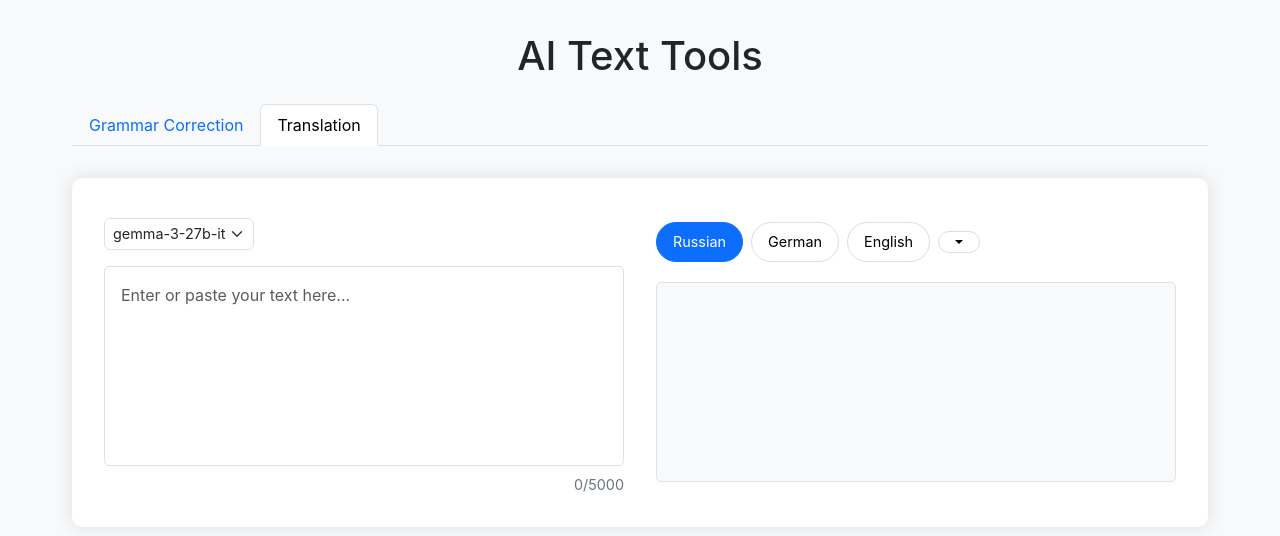
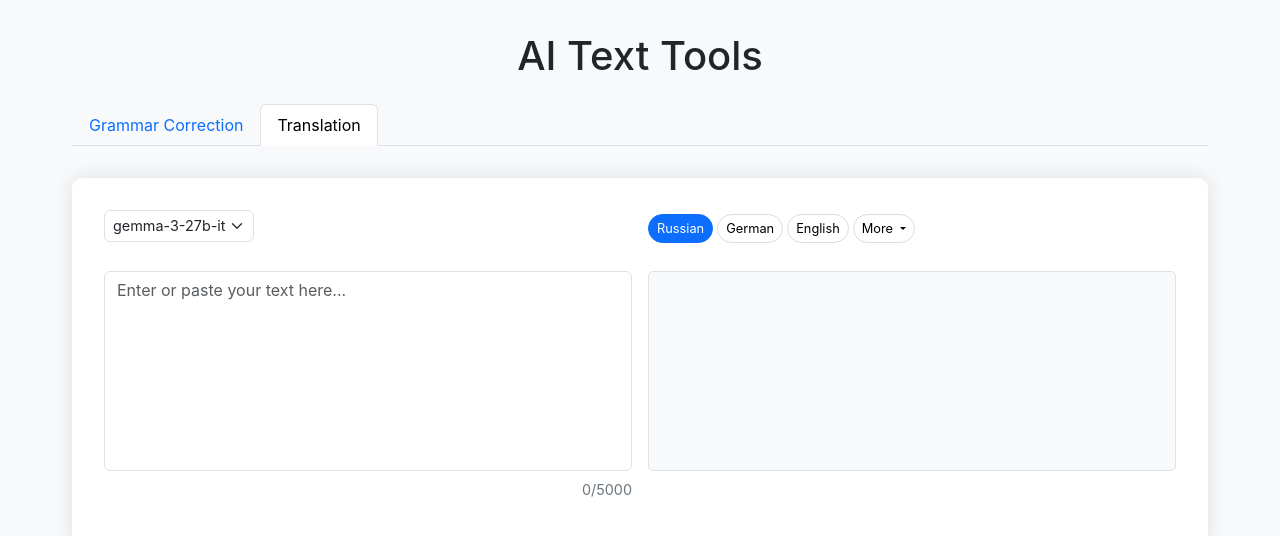
Before and after one commit to georgelvov/ai-text-tools-frontend, a React (Create React App) app: page / in a window 1280 px wide. Both pictures are taken after a click on the button "Translation". Shown: the top 536 px of the page. Built offline with nearby package versions, Linux system fonts and the light colour scheme.

Commit message:
fix translator #1

```diff
--- a/src/App.css
+++ b/src/App.css
@@ -202,6 +202,27 @@ body {
     margin-bottom: 1rem;
 }
 
+/* Специальные стили для кнопок языка в Translation */
+.tool-form .language-selector {
+    margin-bottom: 1rem;
+    display: flex;
+    justify-content: flex-end;
+}
+
+.tool-form .language-buttons {
+    gap: 0.25rem;
+}
+
+.tool-form .lang-btn {
+    padding: 0.25rem 0.5rem;
+    font-size: 0.8rem;
+}
+
+/* Контейнер для правого text-box с относительным позиционированием */
+.tool-form .text-boxes .text-box:last-child {
+    position: relative;
+}
+
 .text-box .controls {
     margin-bottom: 1rem;
 }
@@ -335,3 +356,112 @@ body {
 .result-container {
     position: relative;
 }
+
+/* CSS Grid для компонента Translation */
+.translation-grid {
+    display: grid;
+    grid-template-columns: 1fr 1fr;
+    grid-template-rows: auto auto;
+    gap: 0.5rem 1rem;
+    margin-bottom: 1rem;
+}
+
+.grid-cell {
+    display: flex;
+    flex-direction: column;
+}
+
+.model-cell {
+    align-items: flex-start;
+}
+
+.language-cell {
+    align-items: flex-start;
+}
+
+.input-cell {
+    min-height: 200px;
+}
+
+.output-cell {
+    min-height: 200px;
+}
+
+/* Стили для текстовых полей */
+.input-cell textarea,
+.output-cell .result-box {
+    min-height: 200px;
+    height: 200px;
+    resize: none;
+}
+
+/* Стили для кнопок языка в grid */
+.language-selector {
+    display: flex;
+    justify-content: flex-start;
+}
+
+.language-buttons {
+    display: flex;
+    gap: 0.25rem;
+    align-items: center;
+}
+
+.lang-btn {
+    padding: 0.25rem 0.5rem;
+    border: 1px solid #ddd;
+    background: white;
+    border-radius: 20px;
+    cursor: pointer;
+    font-size: 0.8rem;
+    transition: all 0.2s;
+}
+
+.lang-btn:hover {
+    background: #f8f9fa;
+    border-color: #adb5bd;
+}
+
+.lang-btn.active {
+    background: #0d6efd;
+    color: white;
+    border-color: #0d6efd;
+}
+
+/* Определенный язык */
+.detected-language {
+    font-style: italic;
+    color: #6c757d;
+    font-size: 0.9rem;
+    text-align: center;
+    margin-top: 0.5rem;
+}
+
+/* CSS Grid для компонента GrammarCorrection */
+.grammar-grid {
+    display: grid;
+    grid-template-columns: 1fr 1fr;
+    grid-template-rows: auto auto;
+    gap: 0.5rem 1rem;
+    margin-bottom: 1rem;
+}
+
+/* Отступ для верхних ячеек в GrammarCorrection */
+.grammar-grid .model-cell,
+.grammar-grid .empty-cell {
+    margin-bottom: 1.5rem;
+}
+
+/* Стили для текстовых полей в GrammarCorrection */
+.grammar-grid .input-cell textarea,
+.grammar-grid .output-cell .result-textarea {
+    min-height: 200px;
+    height: 200px;
+    resize: none;
+}
+
+/* Пустая ячейка для симметрии */
+.empty-cell {
+    display: flex;
+    align-items: flex-start;
+}
--- a/src/components/Translation.js
+++ b/src/components/Translation.js
@@ -1,4 +1,4 @@
-import React, { useState, useCallback } from 'react';
+import React, { useState, useCallback, useRef, useEffect } from 'react';
 import './Translation.css';
 
 const Translation = () => {
@@ -8,9 +8,28 @@ const Translation = () => {
   const [detectedLanguage, setDetectedLanguage] = useState('');
   const [loading, setLoading] = useState(false);
   const [error, setError] = useState('');
-  const [processingIndicator, setProcessingIndicator] = useState(false);
   const [selectedLanguage, setSelectedLanguage] = useState('Russian');
   const [showDropdown, setShowDropdown] = useState(false);
+
+  // Refs для доступа к актуальным значениям в debounced функции
+  const textRef = useRef(text);
+  const modelRef = useRef(model);
+  const selectedLanguageRef = useRef(selectedLanguage);
+  const debounceTimeoutRef = useRef(null);
+  const isPastingRef = useRef(false);
+
+  // Обновляем refs при изменении значений
+  useEffect(() => {
+    textRef.current = text;
+  }, [text]);
+
+  useEffect(() => {
+    modelRef.current = model;
+  }, [model]);
+
+  useEffect(() => {
+    selectedLanguageRef.current = selectedLanguage;
+  }, [selectedLanguage]);
 
   const languages = [
     { name: 'Russian', code: 'Russian' },
@@ -19,26 +38,12 @@ const Translation = () => {
     { name: 'Greek', code: 'Greek' }
   ];
 
-  // Debounce function
-  const debounce = useCallback((func, wait) => {
-    let timeout;
-    return function executedFunction(...args) {
-      const later = () => {
-        clearTimeout(timeout);
-        func(...args);
-      };
-      clearTimeout(timeout);
-      timeout = setTimeout(later, wait);
-    };
-  }, []);
-
   // Process text function for translation
   const processTranslateText = async () => {
-    const trimmedText = text.trim();
+    const trimmedText = textRef.current.trim();
     if (!trimmedText || trimmedText.length < 3) {
       setTranslatedText('');
       setDetectedLanguage('');
-      setProcessingIndicator(false);
       return;
     }
 
@@ -46,9 +51,6 @@ const Translation = () => {
     setError('');
     setTranslatedText('');
     setDetectedLanguage('');
-
-    // Show processing indicator
-    setProcessingIndicator(true);
 
     try {
       const response = await fetch('http://localhost:8080/api/translate', {
@@ -58,8 +60,8 @@ const Translation = () => {
         },
         body: JSON.stringify({
           text: trimmedText,
-          model,
-          targetLanguage: selectedLanguage
+          model: modelRef.current,
+          targetLanguage: selectedLanguageRef.current
         })
       });
 
@@ -70,48 +72,67 @@ const Translation = () => {
       const data = await response.json();
       setDetectedLanguage(`Detected language: ${data.detectedLanguage}`);
       setTranslatedText(data.translatedText);
-      setProcessingIndicator(false);
     } catch (error) {
       setError('An error occurred while processing your request. Please try again later.');
       console.error('Error:', error);
       setTranslatedText('');
-      setProcessingIndicator(false);
     } finally {
       setLoading(false);
     }
   };
 
   // Create debounced version of the process function
-  const debouncedTranslateProcess = useCallback(
-    debounce(() => {
-      setProcessingIndicator(false);
+  const debouncedTranslateProcess = useCallback(() => {
+    // Очищаем предыдущий timeout
+    if (debounceTimeoutRef.current) {
+      clearTimeout(debounceTimeoutRef.current);
+    }
+
+    debounceTimeoutRef.current = setTimeout(() => {
+      debounceTimeoutRef.current = null;
       processTranslateText();
-    }, 1500),
-    [text, model, selectedLanguage]
-  );
+    }, 1500);
+  }, []); // Убираем зависимости, так как используем refs
 
   // Handle text input
   const handleTextChange = (e) => {
     const newText = e.target.value;
     setText(newText);
 
+    // Если это вставка, не запускаем debounce
+    if (isPastingRef.current) {
+      return;
+    }
+
     if (newText.trim().length === 0) {
       setTranslatedText('');
       setDetectedLanguage('');
-      setProcessingIndicator(false);
+      // Очищаем debounce timeout
+      if (debounceTimeoutRef.current) {
+        clearTimeout(debounceTimeoutRef.current);
+        debounceTimeoutRef.current = null;
+      }
       return;
     }
 
     if (newText.length >= 3) {
-      setProcessingIndicator(true);
       debouncedTranslateProcess();
     }
   };
 
   // Handle model change
   const handleModelChange = (e) => {
-    setModel(e.target.value);
-    if (text.trim().length >= 3) {
+    const newModel = e.target.value;
+    setModel(newModel);
+    // Сразу обновляем ref для модели
+    modelRef.current = newModel;
+
+    if (textRef.current.trim().length >= 3) {
+      // Очищаем debounce timeout и сразу обрабатываем
+      if (debounceTimeoutRef.current) {
+        clearTimeout(debounceTimeoutRef.current);
+        debounceTimeoutRef.current = null;
+      }
       processTranslateText();
     }
   };
@@ -120,27 +141,56 @@ const Translation = () => {
   const handleLanguageClick = (language) => {
     setSelectedLanguage(language);
     setShowDropdown(false);
-    if (text.trim().length >= 3) {
+    // Сразу обновляем ref для языка
+    selectedLanguageRef.current = language;
+
+    if (textRef.current.trim().length >= 3) {
+      // Очищаем debounce timeout и сразу обрабатываем
+      if (debounceTimeoutRef.current) {
+        clearTimeout(debounceTimeoutRef.current);
+        debounceTimeoutRef.current = null;
+      }
       processTranslateText();
     }
   };
 
   // Handle paste event
   const handlePaste = () => {
+    // Устанавливаем флаг вставки
+    isPastingRef.current = true;
+
+    // Очищаем debounce timeout, так как вставка должна обрабатываться сразу
+    if (debounceTimeoutRef.current) {
+      clearTimeout(debounceTimeoutRef.current);
+      debounceTimeoutRef.current = null;
+    }
+
+    // Небольшая задержка, чтобы текст успел вставиться и onChange сработал
     setTimeout(() => {
-      if (text.trim()) {
+      if (textRef.current.trim()) {
         processTranslateText();
       }
+      // Сбрасываем флаг вставки
+      isPastingRef.current = false;
     }, 100);
   };
+
+  // Cleanup при размонтировании компонента
+  useEffect(() => {
+    return () => {
+      // Очищаем debounce timeout
+      if (debounceTimeoutRef.current) {
+        clearTimeout(debounceTimeoutRef.current);
+      }
+    };
+  }, []);
 
   return (
     <div className="tool-form">
       <form>
-        <div className="text-boxes">
-          <div className="text-box-section">
-            <div className="controls">
-              <div className="controls-row">
+        <div className="translation-grid">
+          {/* Ячейка 1: Выбор модели */}
+          <div className="grid-cell model-cell">
             <div className="model-container">
               <select
                 className="form-select model-select"
@@ -152,27 +202,10 @@ const Translation = () => {
                 <option value="gemini-2.5-flash">gemini-2.5-flash</option>
               </select>
             </div>
-                <div className="detected-language">
-                  {detectedLanguage}
           </div>
-              </div>
-            </div>
-            <div className="text-box">
-              <textarea
-                className="form-control"
-                value={text}
-                onChange={handleTextChange}
-                onPaste={handlePaste}
-                maxLength="5000"
-                required
-                placeholder="Enter or paste your text here..."
-              />
-              <div className="char-counter">
-                <span>{text.length}</span>/5000
-              </div>
-            </div>
-          </div>
-          <div className="text-box-section">
+
+          {/* Ячейка 2: Кнопки выбора языка */}
+          <div className="grid-cell language-cell">
             <div className="language-selector">
               <div className="language-buttons">
                 {languages.slice(0, 3).map(lang => (
@@ -191,7 +224,7 @@ const Translation = () => {
                     className="lang-btn dropdown-toggle"
                     onClick={() => setShowDropdown(!showDropdown)}
                   >
-                    {/* <i className="arrow-down">▼</i> */}
+                    <span>More</span>
                   </button>
                   <ul className={`dropdown-menu ${showDropdown ? 'show' : ''}`}>
                     {languages.slice(3).map(lang => (
@@ -209,15 +242,35 @@ const Translation = () => {
                 </div>
               </div>
             </div>
-            <div className="text-box">
+          </div>
+
+          {/* Ячейка 3: Поле ввода текста */}
+          <div className="grid-cell input-cell">
+            <textarea
+              className="form-control"
+              value={text}
+              onChange={handleTextChange}
+              onPaste={handlePaste}
+              maxLength="5000"
+              required
+              placeholder="Enter or paste your text here..."
+            />
+            <div className="char-counter">
+              <span>{text.length}</span>/5000
+            </div>
+          </div>
+
+          {/* Ячейка 4: Поле перевода */}
+          <div className="grid-cell output-cell">
             <div className="result-box">
-                {processingIndicator && (
-                  <div className="processing-indicator">Processing...</div>
-                )}
               {translatedText}
             </div>
           </div>
         </div>
+
+        {/* Определенный язык */}
+        <div className="detected-language">
+          {detectedLanguage}
         </div>
       </form>
 
```
Also changed, not shown: src/components/GrammarCorrection.js (+12 -6 lines). Lines whose indentation alone changed are shown as unchanged.
